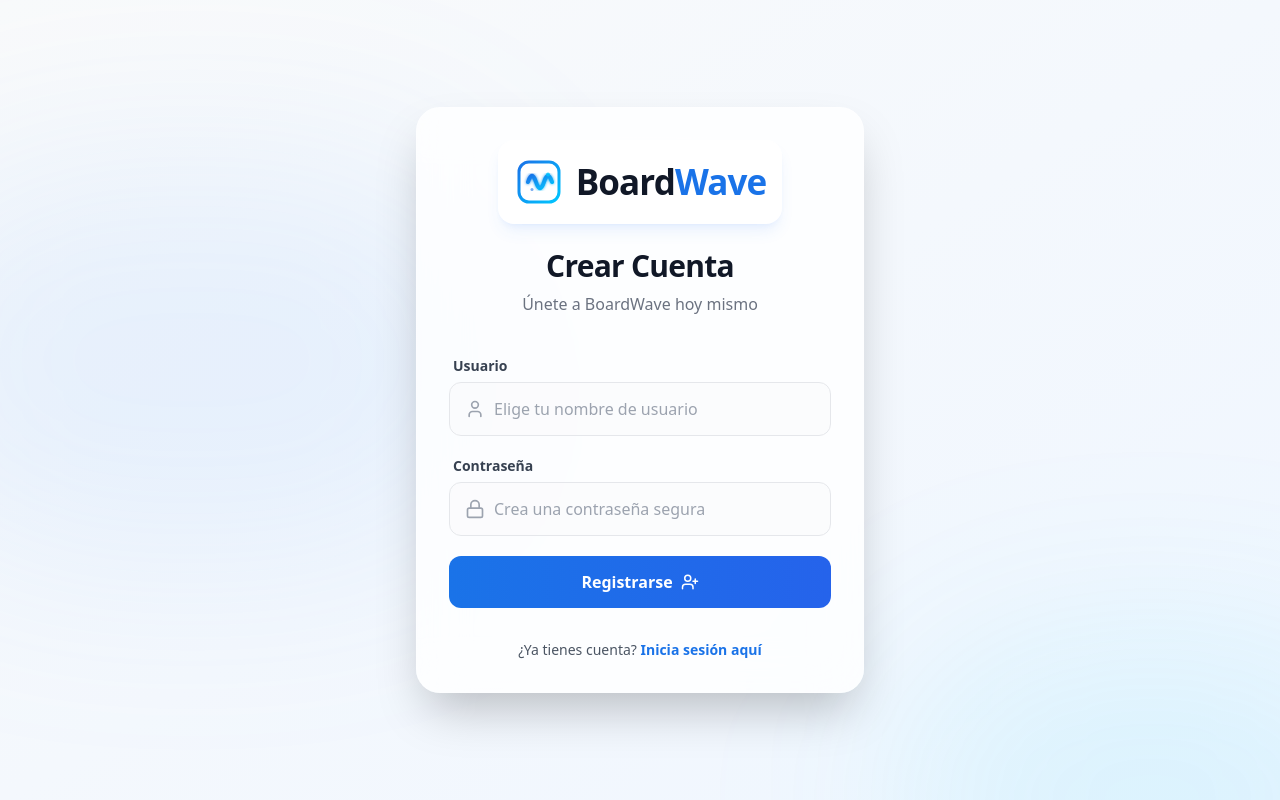
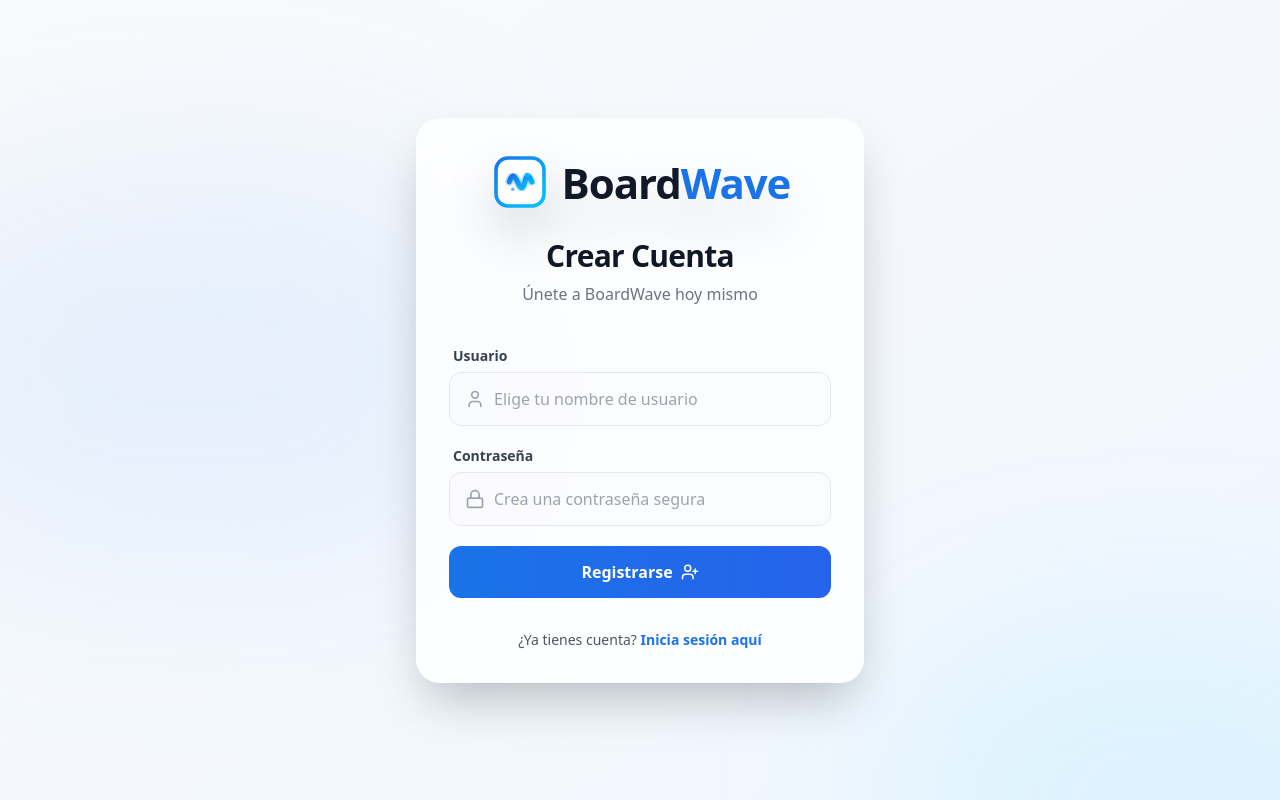
Before and after one commit to MateoDumas/BoardWave, a React (Vite) app in the folder frontend/: page /register in a window 1280 px wide. Built offline with nearby package versions, Linux system fonts and the light colour scheme.

Commit message:
fix: improve logo readability and animation boundaries

```diff
--- a/frontend/src/components/Logo.tsx
+++ b/frontend/src/components/Logo.tsx
@@ -44,10 +44,10 @@ export const Logo: React.FC<LogoProps> = ({ className = '', size = 40, showText
 
         {/* The Wave - Dynamic Pulse */}
         <path
-          d="M 28 50
-             Q 36 25, 44 50
-             T 60 50
-             T 76 50"
+          d="M 32 50
+             Q 38 30, 46 50
+             T 58 50
+             T 70 50"
           stroke="url(#waveGradient)"
           strokeWidth="8"
           strokeLinecap="round"
@@ -59,19 +59,19 @@ export const Logo: React.FC<LogoProps> = ({ className = '', size = 40, showText
             dur="3s"
             repeatCount="indefinite"
             values="
-              M 28 50 Q 36 25, 44 50 T 60 50 T 76 50;
-              M 28 50 Q 36 75, 44 50 T 60 50 T 76 50;
-              M 28 50 Q 36 25, 44 50 T 60 50 T 76 50
+              M 32 50 Q 38 30, 46 50 T 58 50 T 70 50;
+              M 32 50 Q 38 70, 46 50 T 58 50 T 70 50;
+              M 32 50 Q 38 30, 46 50 T 58 50 T 70 50
             "
           />
         </path>
 
         {/* Small dots representing particles/data */}
-        <circle cx="68" cy="35" r="4" fill="#00C6FF" opacity="0.8">
-           <animate attributeName="cy" values="35;30;35" dur="2s" repeatCount="indefinite" />
+        <circle cx="62" cy="38" r="4" fill="#00C6FF" opacity="0.8">
+           <animate attributeName="cy" values="38;34;38" dur="2s" repeatCount="indefinite" />
         </circle>
-        <circle cx="36" cy="65" r="3" fill="#1A73E8" opacity="0.6">
-           <animate attributeName="cy" values="65;70;65" dur="2.5s" repeatCount="indefinite" />
+        <circle cx="38" cy="62" r="3" fill="#1A73E8" opacity="0.6">
+           <animate attributeName="cy" values="62;66;62" dur="2.5s" repeatCount="indefinite" />
         </circle>
       </svg>
 
--- a/frontend/src/pages/Login.tsx
+++ b/frontend/src/pages/Login.tsx
@@ -28,9 +28,7 @@ export const Login = () => {
 
       <div className="relative bg-white/80 dark:bg-dark-surface/90 backdrop-blur-xl p-8 rounded-3xl shadow-2xl w-full max-w-md border border-white/20 dark:border-gray-700/50">
         <div className="flex flex-col items-center mb-10">
-          <div className="mb-6 p-4 bg-white dark:bg-dark rounded-2xl shadow-lg shadow-blue-500/10">
-            <Logo size={50} />
-          </div>
+          <Logo size={60} className="mb-6 drop-shadow-2xl" />
           <h1 className="text-3xl font-bold text-gray-900 dark:text-white tracking-tight">Bienvenido</h1>
           <p className="text-gray-500 dark:text-gray-400 mt-2">Inicia sesión para continuar</p>
         </div>
--- a/frontend/src/pages/Register.tsx
+++ b/frontend/src/pages/Register.tsx
@@ -28,9 +28,7 @@ export const Register = () => {
 
       <div className="relative bg-white/80 dark:bg-dark-surface/90 backdrop-blur-xl p-8 rounded-3xl shadow-2xl w-full max-w-md border border-white/20 dark:border-gray-700/50">
         <div className="flex flex-col items-center mb-10">
-          <div className="mb-6 p-4 bg-white dark:bg-dark rounded-2xl shadow-lg shadow-blue-500/10">
-            <Logo size={50} />
-          </div>
+          <Logo size={60} className="mb-6 drop-shadow-2xl" />
           <h1 className="text-3xl font-bold text-gray-900 dark:text-white tracking-tight">Crear Cuenta</h1>
           <p className="text-gray-500 dark:text-gray-400 mt-2">Únete a BoardWave hoy mismo</p>
         </div>
```
